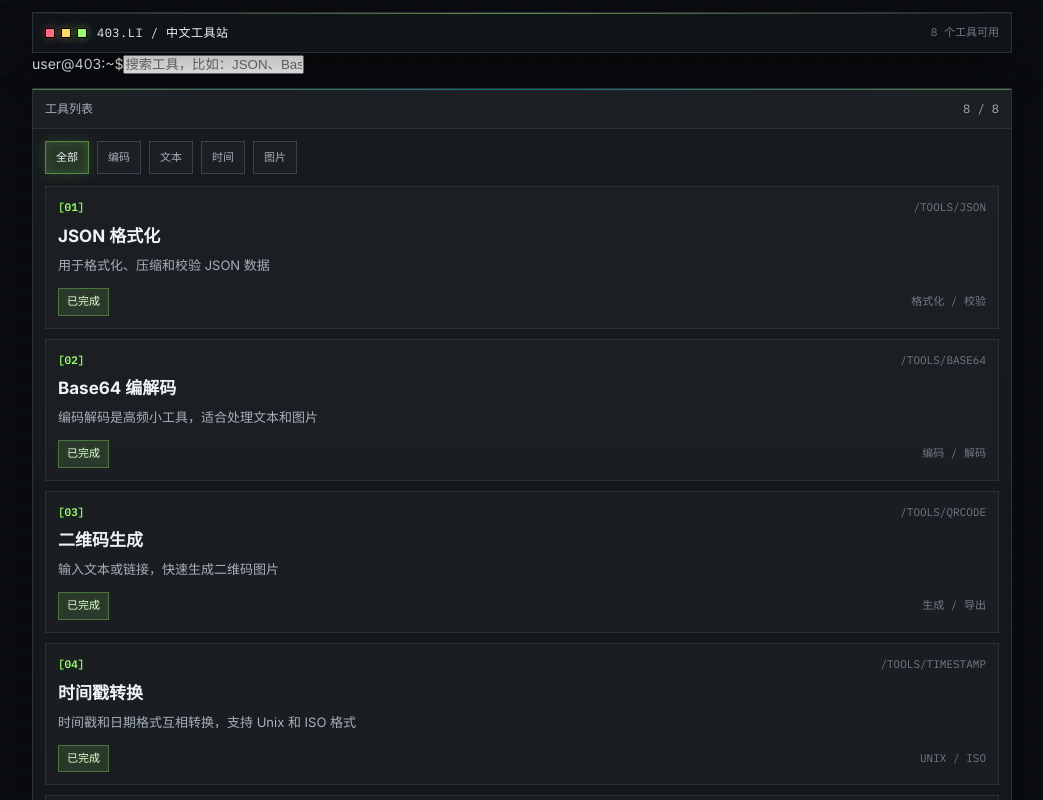
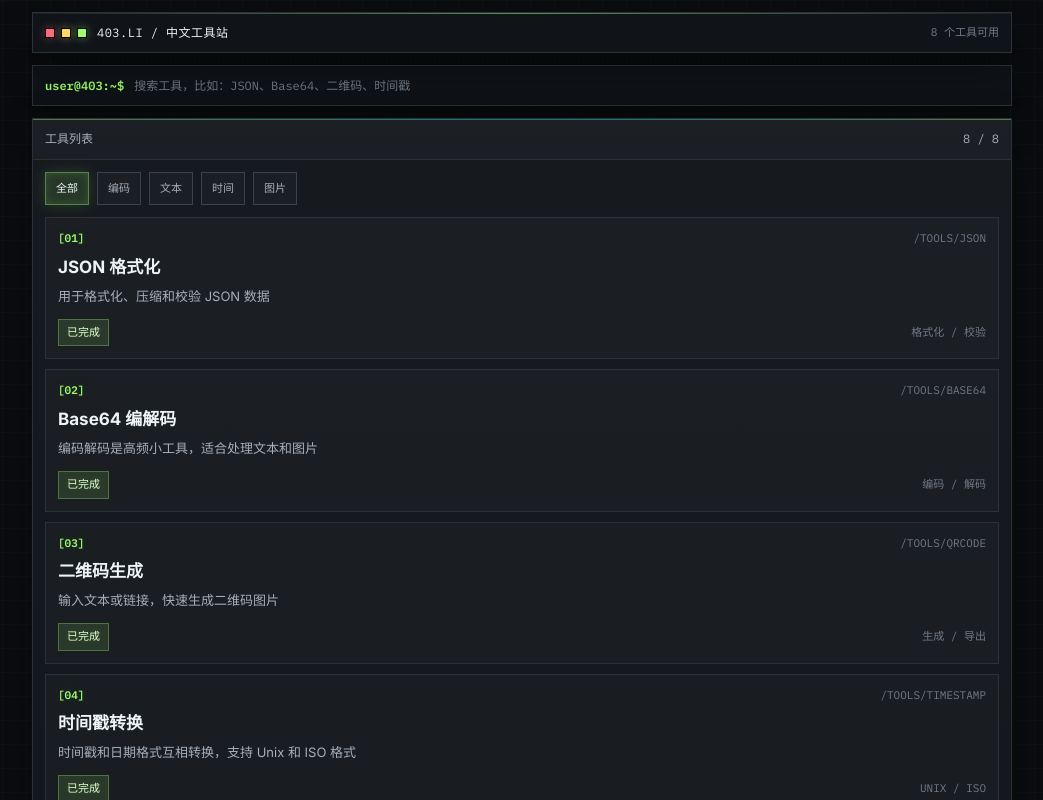
Before and after one commit to Xue-LC/403-li, a Vue app: page /games in a window 1280 px wide. Shown: the top 800 px of the page, without its empty margins (118-1161 px from the left). Built offline with nearby package versions, Linux system fonts and the light colour scheme.

Commit message:
fix: 添加命令行搜索框样式

```diff
--- a/src/assets/styles.css
+++ b/src/assets/styles.css
@@ -422,3 +422,35 @@ body::after {
     font-size: 15px;
   }
 }
+
+/* 命令行搜索框 */
+.command {
+  margin-top: 12px;
+  border: 1px solid var(--line);
+  background: var(--panel-2);
+  box-shadow: var(--shadow);
+  display: flex;
+  align-items: center;
+  gap: 10px;
+  padding: 10px 12px;
+  font-family: var(--mono);
+}
+
+.prompt {
+  color: var(--green);
+  font-size: 12px;
+  white-space: nowrap;
+  font-weight: 600;
+}
+
+.command input {
+  width: 100%;
+  border: 0;
+  outline: 0;
+  background: transparent;
+  color: var(--text);
+  font-family: var(--mono);
+  font-size: 12px;
+}
+
+.command input::placeholder { color: var(--dim); }
```
